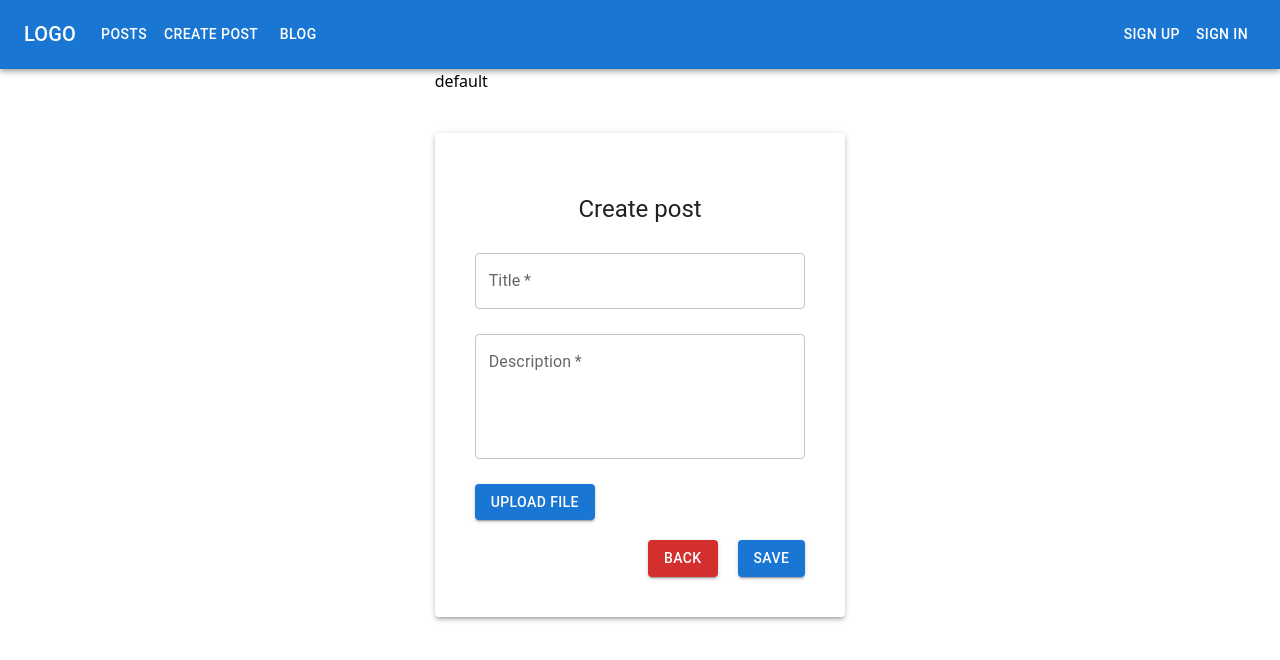
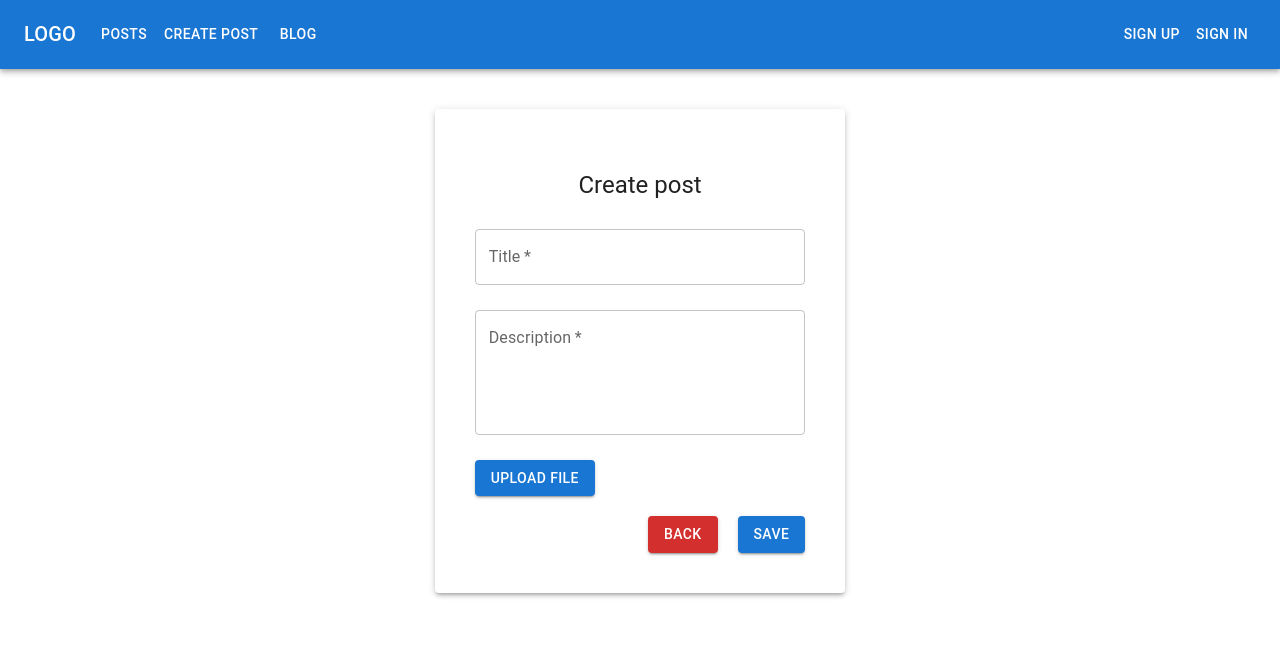
Before and after one commit to ashikahmedfahim/blog-site, a React (Create React App) app in the folder frontend/: page /create-post in a window 1280 px wide. Shown: the top 660 px of the page. Built offline with nearby package versions, Linux system fonts and the light colour scheme.

Commit message:
text removed

```diff
--- a/frontend/src/app/pages/CreatePost.js
+++ b/frontend/src/app/pages/CreatePost.js
@@ -7,7 +7,6 @@ const CreatePost = () => {
     <Container maxWidth="xl">
       <div className="flex justify-center align-middle">
         <div className="lg:w-1/3 md:w-1/2">
-          default
           <PostForm />
         </div>
       </div>
```
